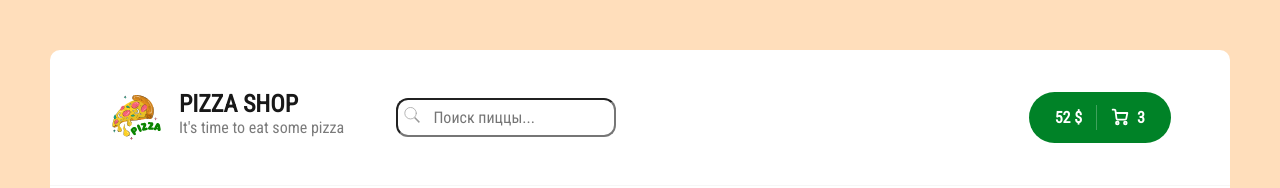
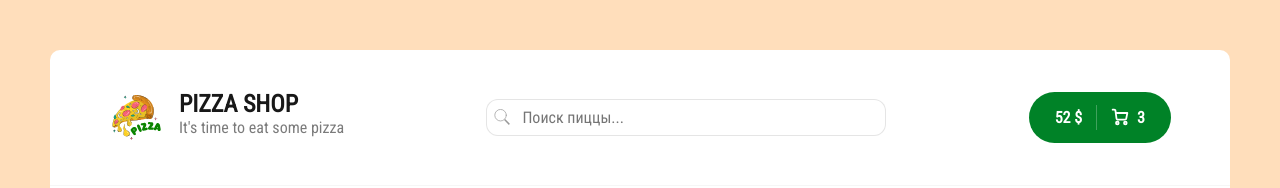
Before and after one commit to BenjaminTaylor496/pizza-time, a React (Create React App) app: page / in a window 1280 px wide. Shown: the top 188 px of the page. Built offline with nearby package versions, Linux system fonts and the light colour scheme; no server answers.

Commit message:
added search bar

```diff
--- a/src/App.js
+++ b/src/App.js
@@ -6,14 +6,16 @@ import Home from './pages/Home';
 import NotFound from './pages/NotFound';
 import Cart from './pages/Cart';
 
-function App() {
+const App = () => {
+	const [searchValue, setSearchValue] = React.useState();
+
 	return (
 		<div className='wrapper'>
-			<Header />
+			<Header searchValue={searchValue} setSearchValue={setSearchValue} />
 			<div className='content'>
 				<div className='container'>
 					<Routes>
-						<Route path='/' element={<Home />} />
+						<Route path='/' element={<Home searchValue={searchValue} />} />
 						<Route path='/cart' element={<Cart />} />
 						<Route path='*' element={<NotFound />} />
 						{/**<Route path='*' element={<NotFound />} /> <== Здесь говорится о том, что если ни один из вышеперечисленных роутов не подошел, тогда покажи страницу NotFound*/}
@@ -22,6 +24,6 @@ function App() {
 			</div>
 		</div>
 	);
-}
+};
 
 export default App;
--- a/src/components/Header.jsx
+++ b/src/components/Header.jsx
@@ -7,7 +7,7 @@ import Search from './Search';
 /** В реакте когда создаются статичные файлы которые необходимо импортировать, принято писать папку 'assets' <=
  * Папка, где хранятся все статичные ресурсы */
 
-const Header = () => {
+const Header = ({ searchValue, setSearchValue }) => {
 	return (
 		<div className='header'>
 			<div className='container'>
@@ -20,7 +20,7 @@ const Header = () => {
 						</div>
 					</div>
 				</Link>
-				<Search />
+				<Search searchValue={searchValue} setSearchValue={setSearchValue} />
 				<div className='header__cart'>
 					<Link to='/cart' className='button button--cart'>
 						<span>52 $</span>
--- a/src/components/Search/Search.module.scss
+++ b/src/components/Search/Search.module.scss
@@ -1,20 +1,18 @@
 .main {
 	position: relative;
-	left: -180px;
 }
 
 .searchPlace {
-	bottom: 1px solid rgba(0, 0, 0, 0.1);
+	border: 1px solid rgba(0, 0, 0, 0.1);
 	padding: 8px 20px;
 	padding-left: 35px;
-	width: 220px;
+	width: 400px;
 	border-radius: 12px;
 	font-size: 16px;
 	transition: all 0.15s ease-in-out;
 
 	&:focus {
-		border: 1px solid rgba(0, 0, 0, 0.2);
-		width: 450px;
+		border: 1px solid rgba(0, 0, 0, 0.3);
 	}
 }
 
@@ -24,5 +22,19 @@
 	opacity: 0.4;
 	position: absolute;
 	left: 7px;
-	top: 8px;
+	top: 9px;
 }
+
+.clearInput {
+	width: 22px;
+	height: 22px;
+	opacity: 0.3;
+	position: absolute;
+	right: 9px;
+	top: 8.5px;
+	cursor: pointer;
+
+	&:hover {
+		opacity: 0.7;
+	}
+}
--- a/src/components/Search/index.jsx
+++ b/src/components/Search/index.jsx
@@ -2,12 +2,11 @@ import React from 'react';
 
 import styles from './Search.module.scss';
 
-const Search = () => {
+const Search = ({ searchValue, setSearchValue }) => {
 	return (
 		<div className={styles.main}>
 			<svg
 				className={styles.searchIcon}
-				enable-background='new 0 0 50 50'
 				height='50px'
 				id='Layer_1'
 				version='1.1'
@@ -35,7 +34,22 @@ const Search = () => {
 					y2='45.5'
 				/>
 			</svg>
-			<input className={styles.searchPlace} placeholder='Поиск пиццы... ' />
+			<input
+				onChange={event => setSearchValue(event.target.value)}
+				value={searchValue}
+				className={styles.searchPlace}
+				placeholder='Поиск пиццы... '
+			/>
+
+			{searchValue && (
+				<svg
+					onClick={() => setSearchValue('')}
+					className={styles.clearInput}
+					version='1.1'
+					viewBox='0 0 24 24'>
+					<path d='M5.3,18.7C5.5,18.9,5.7,19,6,19s0.5-0.1,0.7-0.3l5.3-5.3l5.3,5.3c0.2,0.2,0.5,0.3,0.7,0.3s0.5-0.1,0.7-0.3   c0.4-0.4,0.4-1,0-1.4L13.4,12l5.3-5.3c0.4-0.4,0.4-1,0-1.4s-1-0.4-1.4,0L12,10.6L6.7,5.3c-0.4-0.4-1-0.4-1.4,0s-0.4,1,0,1.4   l5.3,5.3l-5.3,5.3C4.9,17.7,4.9,18.3,5.3,18.7z' />
+				</svg>
+			)}
 		</div>
 	);
 };
--- a/src/pages/Home.jsx
+++ b/src/pages/Home.jsx
@@ -5,7 +5,7 @@ import Sorting from '../components/Sorting';
 import { PizzaBlock } from '../components/PizzaBlock';
 import { MyPizzaSkeleton } from '../components/PizzaBlock/PizzaSkeleton';
 
-const Home = () => {
+const Home = ({ searchValue }) => {
 	const [pizzas, setPizzas] = React.useState([]);
 	const [pageIsLoading, setPageIsLoading] = React.useState(true);
 	const [categoryIndex, setCategoryIndex] = React.useState(0);
@@ -17,12 +17,14 @@ const Home = () => {
 	React.useEffect(() => {
 		setPageIsLoading(true);
 		/**Перед отправкой запроса на бекэнд setPageIsloading переводится на true, чтобы при сортировке по категориям был виден скелетон карточек  */
+
 		const sortBy = sortType.sortProperty.replace('-', '');
 		const order = sortType.sortProperty.includes('-') ? 'asc' : 'desc';
 		const category = categoryIndex > 0 ? `category=${categoryIndex}` : '';
+		const search = searchValue ? `&search=${searchValue}` : '';
 
 		fetch(
-			`https://63fccb13677c41587314110b.mockapi.io/pizza-list?${category}&sortBy=${sortBy}&order=${order}`,
+			`https://63fccb13677c41587314110b.mockapi.io/pizza-list?${category}&sortBy=${sortBy}&order=${order}${search}`,
 		)
 			.then(res => res.json())
 			.then(json => {
@@ -34,9 +36,22 @@ const Home = () => {
 	}, [
 		categoryIndex,
 		sortType,
+		searchValue,
 	]); /**useEffect следи за переменной React.useEffect(()=> {},[categoryIndex]) */
 	// const sortBy = sortType.sortProperty.replace('-', '');
 	// const click = console.log(sortBy);
+
+	const items = pizzas.map(obj => <PizzaBlock key={obj.id} {...obj} />);
+	const skeletons = [...Array(6)].map((_, index) => <MyPizzaSkeleton key={index} />);
+
+	/**const items = pizzas.filter(obj => {
+	  if (obj.title.toLowerCase().includes(searchValue.toLowerCase)) {
+	    return true;
+	  }
+
+	  return false;
+	}) <== Это поиск по статичному массиву */
+
 	return (
 		<>
 			<div className='content__top'>
@@ -45,11 +60,7 @@ const Home = () => {
 				<Sorting value={sortType} changeSort={id => setSortingType(id)} />
 			</div>
 			<h2 className='content__title'>Все пиццы:</h2>
-			<div className='content__items'>
-				{pageIsLoading
-					? [...Array(6)].map((_, index) => <MyPizzaSkeleton key={index} />)
-					: pizzas.map(obj => <PizzaBlock key={obj.id} {...obj} />)}
-			</div>
+			<div className='content__items'>{pageIsLoading ? skeletons : items}</div>
 		</>
 	);
 };
```
